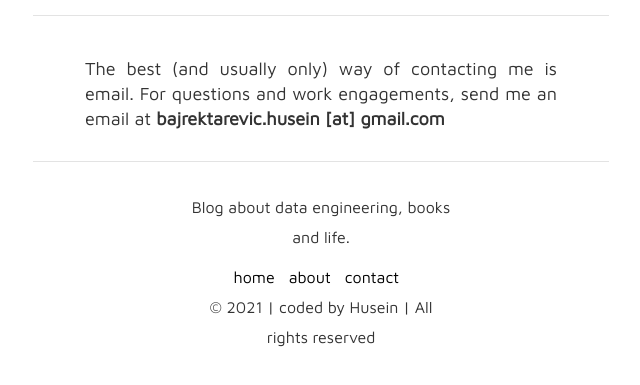
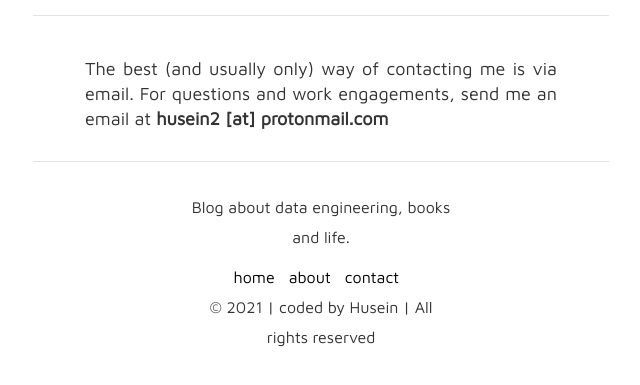
Before and after one commit to b-husein/moment, a plain HTML site: page contact.html in a window 1280 px wide. Shown: the part 119-504 px from the top of the page, without its empty margins (319-959 px from the left). Drawn offline with Linux system fonts and the light colour scheme.

Commit message:
updated contact info

```diff
--- a/contact.html
+++ b/contact.html
@@ -31,10 +31,10 @@
 <section class="post-list post-content"><div class="post-data">
 
 <p>
-The best (and usually only) way of contacting me is email.
+The best (and usually only) way of contacting me is via email.
 
 For questions and work engagements, send me an email at
-<b>bajrektarevic.husein [at] gmail.com</b>
+<b>husein2 [at] protonmail.com</b>
 </p>
 
    <!-- <div><img src="./img/contact.png" alt="contact"></div> -->
```
